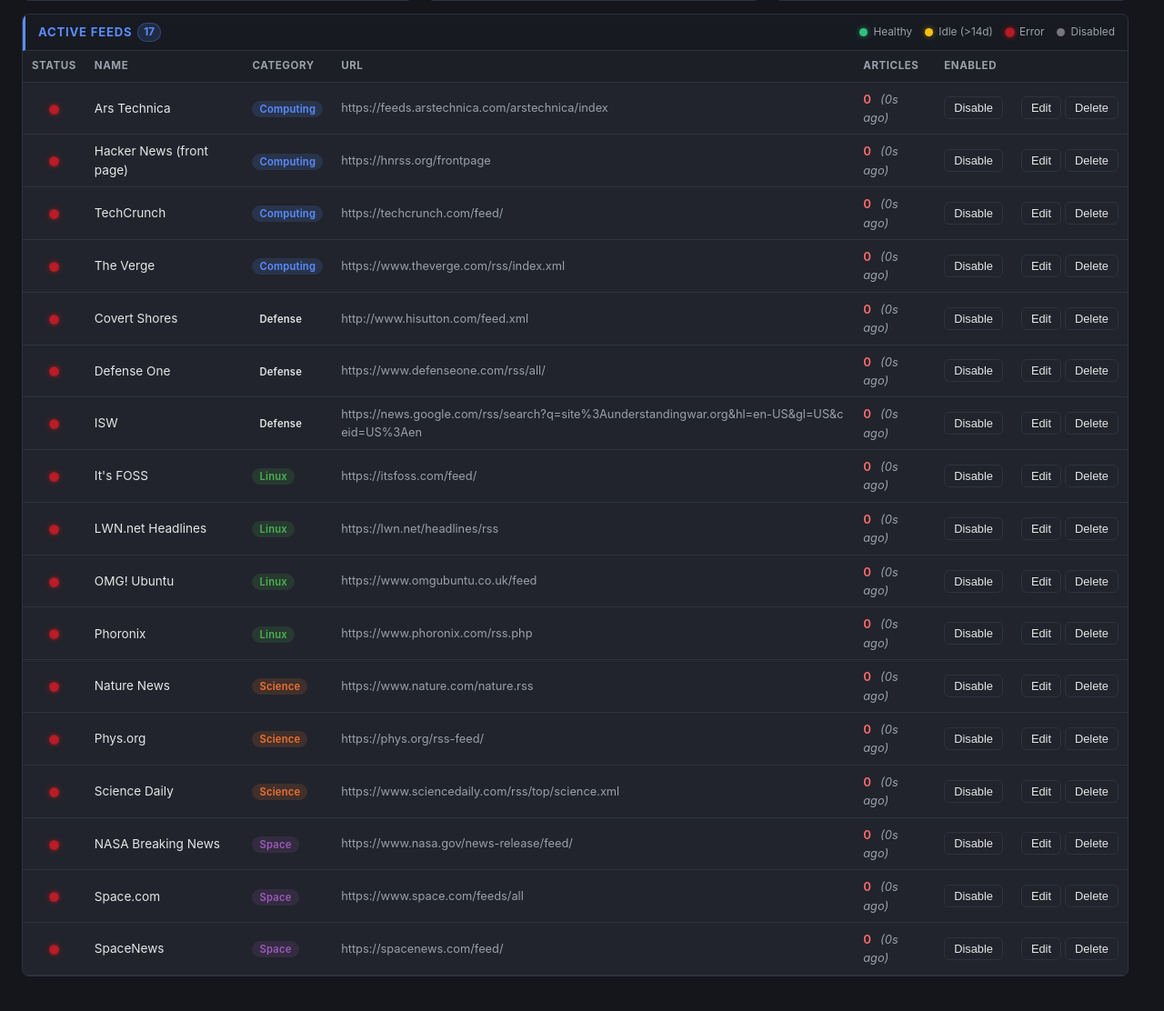
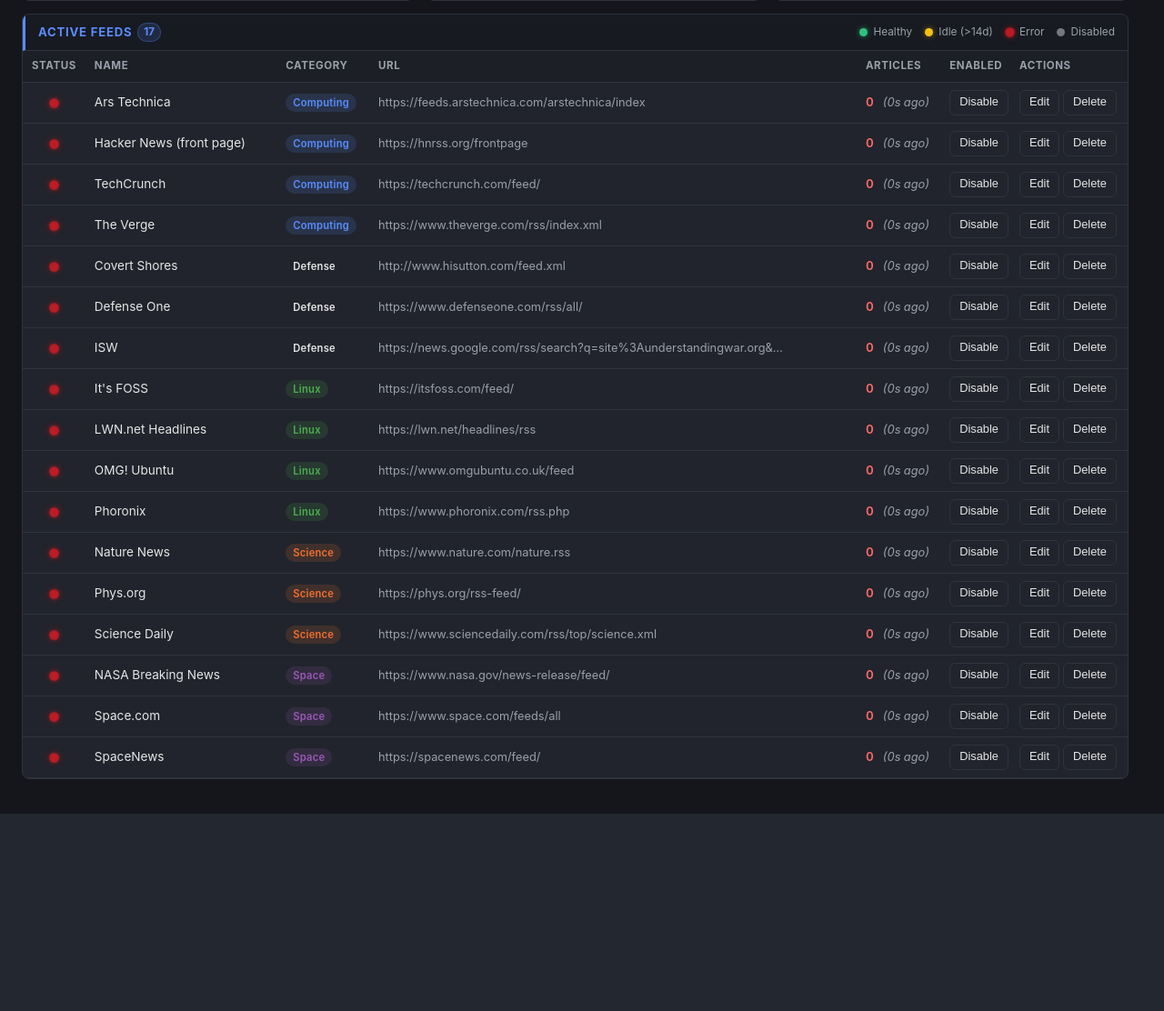
Before and after one commit to PlasmaDrifter/NewsCurator, a FastAPI app: page /feeds in a window 1280 px wide. Shown: the part 698-1810 px from the top of the page at 91% size. After the commit the page ends 1593 px from the top, so only its background shows below. Run offline with FastAPI, Linux system fonts and the light colour scheme; data comes from the database, SQL or seed files in the repository; data that the repository does not hold is empty.

Commit message:
Fix Active Feeds table column alignment, URL truncation, and button spacing (v0.7.6)

```diff
--- a/app/static/style.css
+++ b/app/static/style.css
@@ -422,6 +422,8 @@ button.danger:hover { border-color: var(--danger); color: var(--danger); }
 }
 
 .badge {
+  display: inline-block;
+  white-space: nowrap;
   padding: 2px 8px;
   border-radius: 12px;
   font-size: 0.7rem;
@@ -942,6 +944,7 @@ button.danger:hover { border-color: var(--danger); color: var(--danger); }
   text-align: left;
   padding: 8px 10px;
   border-bottom: 1px solid var(--border);
+  vertical-align: middle;
 }
 
 .feeds-table th {
@@ -951,23 +954,88 @@ button.danger:hover { border-color: var(--danger); color: var(--danger); }
   text-transform: uppercase;
   letter-spacing: 0.05em;
   background: rgba(0, 0, 0, 0.15);
+  vertical-align: middle;
+}
+
+.feeds-table th.col-category,
+.feeds-table td.feed-cat-cell {
+  width: 1%;
+  white-space: nowrap;
+  min-width: 100px;
+  padding-right: 16px;
+}
+
+.feeds-table th.col-url,
+.feeds-table td.feed-url {
+  padding-left: 8px;
+  padding-right: 14px;
+}
+
+.feeds-table th.col-articles,
+.feeds-table td.article-count {
+  width: 1%;
+  white-space: nowrap;
+  text-align: left;
+  padding-left: 10px;
+  padding-right: 16px;
+}
+
+.feeds-table th.col-enabled,
+.feeds-table td.col-enabled {
+  width: 1%;
+  white-space: nowrap;
+  text-align: left;
+  padding: 8px 6px 8px 6px;
+}
+
+.feeds-table th.col-actions,
+.feeds-table td.col-actions {
+  width: 1%;
+  white-space: nowrap;
+  text-align: left;
+  padding: 8px 12px 8px 6px;
+}
+
+.feeds-table td button {
+  height: 28px;
+  line-height: 1;
+  display: inline-flex;
+  align-items: center;
+  justify-content: center;
+  box-sizing: border-box;
+  vertical-align: middle;
+  white-space: nowrap;
 }
 
 .feeds-table td form {
-  display: inline;
+  display: inline-flex;
+  align-items: center;
   margin: 0;
 }
 
 .feed-url {
   color: var(--text-dim);
   font-size: 0.8rem;
-  word-break: break-all;
+  white-space: nowrap;
+}
+
+.feed-url span {
+  display: block;
+  overflow: hidden;
+  text-overflow: ellipsis;
+  white-space: nowrap;
+  max-width: 450px;
 }
 
 .article-count {
   font-variant-numeric: tabular-nums;
   color: var(--text-dim);
-  text-align: right;
+  text-align: left;
+  white-space: nowrap;
+}
+
+.article-count span {
+  white-space: nowrap;
 }
 
 .article-count.zero {
--- a/app/templates/base.html
+++ b/app/templates/base.html
@@ -5,7 +5,7 @@
 <meta name="viewport" content="width=device-width, initial-scale=1.0">
 <title>{% block title %}News Curator{% endblock %}</title>
 <link rel="icon" href="{{ get_active_favicon() }}?v={{ get_favicon_version() }}">
-<link rel="stylesheet" href="/static/style.css?v=88">
+<link rel="stylesheet" href="/static/style.css?v=92">
 <link rel="stylesheet" href="/dynamic.css?v={{ border_opacity|default('0.5') }}&tv={{ get_theme_version() }}">
 </head>
 <body class="{% if anim_cascade %}anim-cascade-enabled{% endif %}">
--- a/app/templates/feeds.html
+++ b/app/templates/feeds.html
@@ -342,7 +342,7 @@
     <div class="settings-card-body" style="padding: 0; overflow-x: auto;">
       <table class="feeds-table">
         <thead>
-          <tr><th style="width: 44px; text-align: center;">Status</th><th>Name</th><th>Category</th><th>URL</th><th>Articles</th><th>Enabled</th><th></th></tr>
+          <tr><th style="width: 44px; text-align: center;">Status</th><th>Name</th><th class="col-category">Category</th><th class="col-url">URL</th><th class="col-articles">Articles</th><th class="col-enabled">Enabled</th><th class="col-actions">Actions</th></tr>
         </thead>
         <tbody>
         {% for f in feeds %}
@@ -354,7 +354,7 @@
               <span class="view-mode-{{ f.id }}">{{ f.name }}</span>
               <input type="text" name="name" value="{{ f.name }}" form="edit-form-{{ f.id }}" class="edit-mode-{{ f.id }}" style="display: none; width: 100%;" required>
             </td>
-            <td>
+            <td class="feed-cat-cell">
               <span class="badge badge-{{ f.category|css_class }} view-mode-{{ f.id }}">{{ f.category }}</span>
               <select name="category" form="edit-form-{{ f.id }}" class="edit-mode-{{ f.id }}" style="display: none; width: 100%;">
                 {% for c in categories %}
@@ -363,34 +363,34 @@
               </select>
             </td>
             <td class="feed-url">
-              <span class="view-mode-{{ f.id }}">{{ f.url }}</span>
+              <span class="view-mode-{{ f.id }}" title="{{ f.url }}">{{ f.url }}</span>
               <input type="url" name="url" value="{{ f.url }}" form="edit-form-{{ f.id }}" class="edit-mode-{{ f.id }}" style="display: none; width: 100%;" required>
             </td>
             <td class="article-count {% if f.article_count == 0 %}zero{% endif %}">
               {{ f.article_count }}
               <span style="font-size: 0.8rem; color: {% if f.last_fetched|is_older_than_day %}var(--danger){% else %}var(--text-dim){% endif %}; margin-left: 6px; font-weight: normal; font-style: italic;">({{ f.last_fetched|format_time_ago }})</span>
             </td>
-            <td>
-              <div class="view-mode-{{ f.id }}">
-                <form method="post" action="/feeds/{{ f.id }}/toggle">
+            <td class="col-enabled">
+              <div class="view-mode-{{ f.id }}" style="display: flex; align-items: center;">
+                <form method="post" action="/feeds/{{ f.id }}/toggle" style="margin: 0; display: inline-flex;">
                   <button type="submit">{{ "Disable" if f.enabled else "Enable" }}</button>
                 </form>
               </div>
-              <div class="edit-mode-{{ f.id }}" style="display: none;">
-                <form method="post" action="/feeds/{{ f.id }}/edit" id="edit-form-{{ f.id }}">
+              <div class="edit-mode-{{ f.id }}" style="display: none; align-items: center;">
+                <form method="post" action="/feeds/{{ f.id }}/edit" id="edit-form-{{ f.id }}" style="margin: 0; display: inline-flex;">
                   <button type="submit" class="refresh-btn">Save</button>
                 </form>
               </div>
             </td>
-            <td>
+            <td class="col-actions">
               <div class="view-mode-{{ f.id }}" style="display: flex; gap: 4px; align-items: center;">
                 <button type="button" onclick="enableEdit({{ f.id }})">Edit</button>
                 <form method="post" action="/feeds/{{ f.id }}/delete"
-                      onsubmit="return confirm('Delete this feed and its articles?');">
+                      onsubmit="return confirm('Delete this feed and its articles?');" style="margin: 0; display: inline-flex;">
                   <button type="submit" class="danger">Delete</button>
                 </form>
               </div>
-              <div class="edit-mode-{{ f.id }}" style="display: none;">
+              <div class="edit-mode-{{ f.id }}" style="display: none; align-items: center;">
                 <button type="button" onclick="disableEdit({{ f.id }})">Cancel</button>
               </div>
             </td>
```
